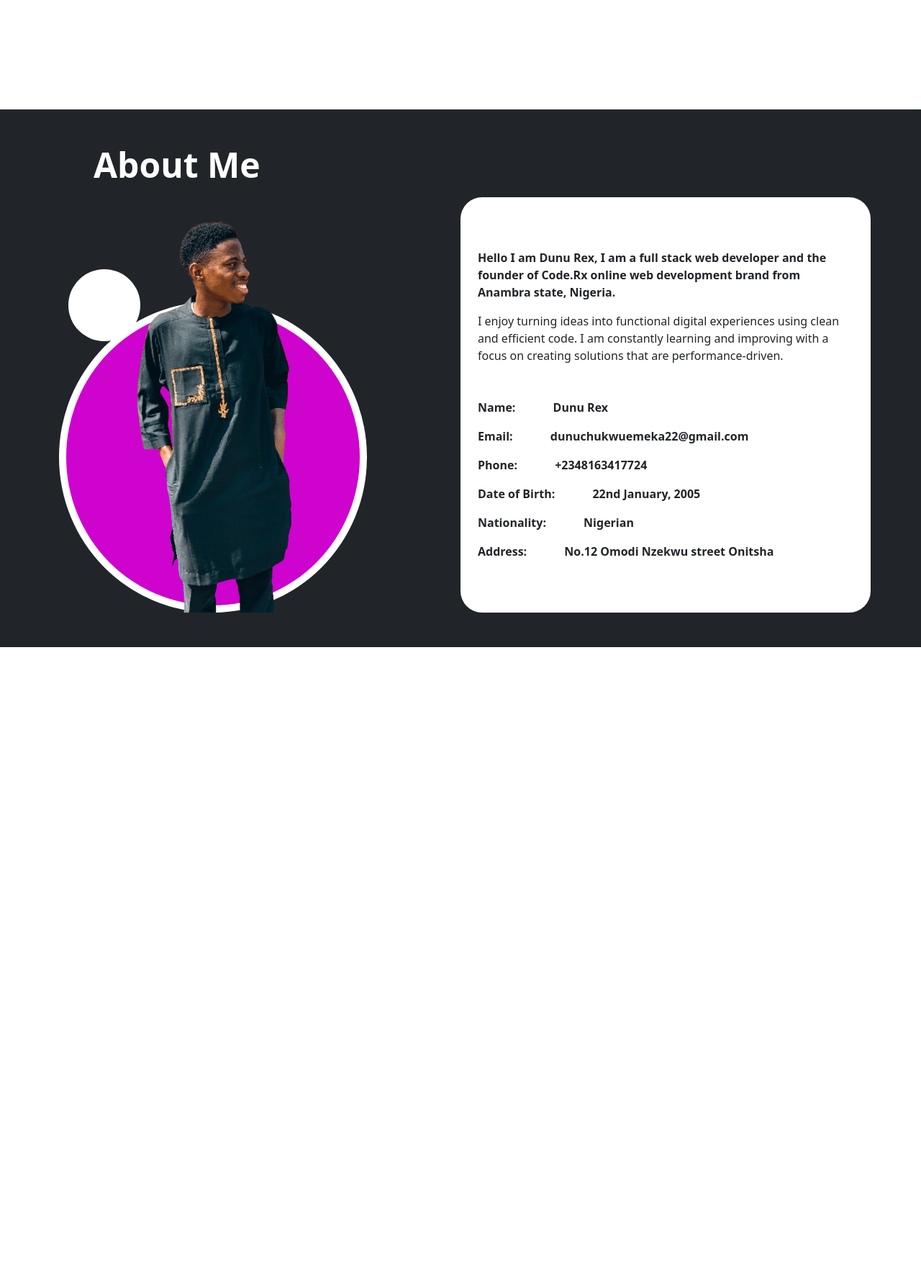
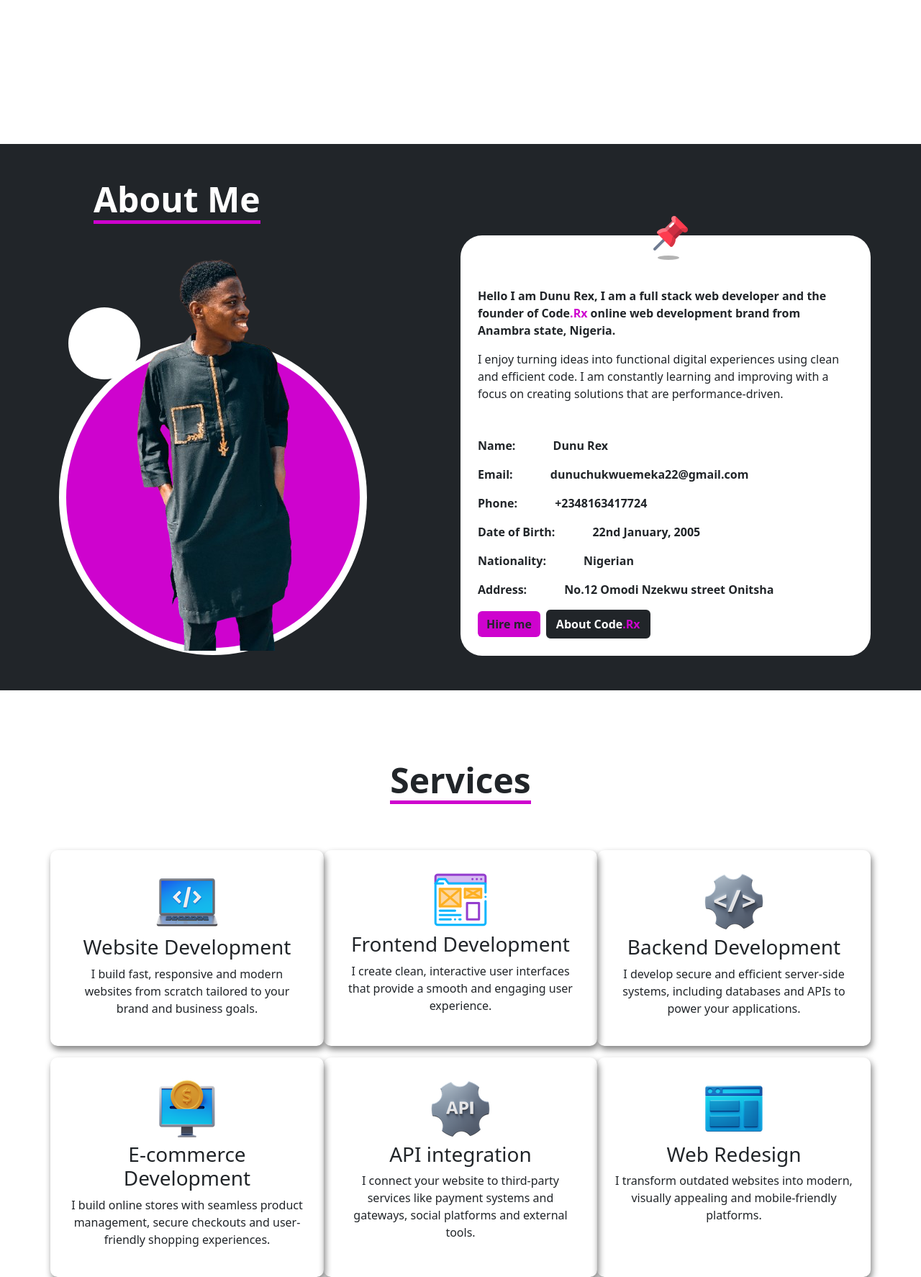
Before and after one commit to LilRex22/Django-Portfolio-website, a Django app: page / in a window 1280 px wide. Shown: the part 706-2480 px from the top of the page at 72% size. Before the commit the page ends 1605 px from the top, so only its background shows below. Run offline with Django 5.2, Linux system fonts and the light colour scheme.

Commit message:
added the services section and some other stuff

```diff
--- a/templates/home.html
+++ b/templates/home.html
@@ -3,7 +3,8 @@
 
 
 {% block content %}
-<header class="" style="height: 100vh;">
+<!-- hero section -->
+<header class="mb-5" style="height: fit-content;">
     <div class="container min-vh-100 d-flex align-items-center">
 
         <div class="row gap-1 w-100 h-100 d-flex align-items-center justify-content-center mt-4 mt-lg-0">
@@ -23,12 +24,17 @@
                 <img class='img-fluid' src="{% static 'assets/me.png' %}" alt='profile_pic'>
 
                 <div class="container bg-white h-25 w-25 position-absolute" style="border-radius: 50%;"></div>
-                <div class="container bg-dark h-25 w-25 position-absolute" style="border-radius: 50%; left: 2px; border: 4px solid white;"></div>
+                <div class="container bg-dark h-25 w-25 position-absolute" style="border-radius: 50%; left: 2px; border: 4px solid white;">
+                    <img src="{% static 'assets/bot.png' %}" alt="bot" class="mt-lg-2 ms-lg-2 mt-1 ms-1">
+                </div>
             </div>
         </div>
     </div>
 </header>
 
+
+
+<!-- about me section -->
 <section class="bg-dark py-5">
     <!-- <div class="container-fluid bg-dark mt-4 p-3 d-flex justify-content-center" style="height: 14.5vh; gap: 8px;">
         <img src="{% static 'assets/js.png' %}" alt="js icon" class="img-fluid">
@@ -40,7 +46,7 @@
         <img src="{% static 'assets/react.svg' %}" alt="react icon" class="img-fluid">
     </div> -->
     <div class="container">
-        <h2 class="fw-bold text-start ms-5 mb-3 display-5 text-white">About Me</h2>
+        <h2 class="fw-bold text-start ms-5 mb-3 display-5 text-white" style="border-bottom: 5px solid rgb(206, 3, 206); width: fit-content;">About Me</h2>
 
         <div class="row justify-content-center">
 
@@ -50,9 +56,10 @@
                 <div class="container position-absolute bg-white" style="border-radius: 50%; top: 100px; left: 25px; height: 100px; width: 100px;"></div>
             </div>
 
-            <div class="col-lg-6 p-4 bg-white" style="border-radius: 30px;">
+            <div class="col-lg-6 p-4 bg-white position-relative" style="border-radius: 30px;">
+                <img src="{% static 'assets/pin.png' %}" alt="pin" class="position-absolute" style="top: -30px; left: 45%;">
                 <p class="text-dark fw-bold mt-5">Hello I am Dunu Rex, I am a full stack web developer and the founder
-                    of Code.Rx online web development brand from Anambra state, Nigeria.
+                    of Code<span style="color: rgb(206, 3, 206);">.Rx</span> online web development brand from Anambra state, Nigeria.
                 </p>
                 <p class="text-dark mb-5">
                     I enjoy turning ideas into
@@ -66,10 +73,76 @@
                 <p class="fw-bold text-dark">Date of Birth: <span class="ms-5">22nd January, 2005</span></p>
                 <p class="fw-bold text-dark">Nationality: <span class="ms-5">Nigerian</span></p>
                 <p class="fw-bold text-dark">Address: <span class="ms-5">No.12 Omodi Nzekwu street Onitsha</span></p>
+                <div class="container ps-0 d-flex align-items-center gap-2">
+                    <a href="" class="btn btn-outline-dark fw-bold" style="background-color:  rgb(206, 3, 206); border: none;">Hire me</a>
+                    <a class='btn btn-dark fw-bold border-2' href="">About Code<span style="color: rgb(206, 3, 206);">.Rx</span></a>
+                </div>
             </div>
 
         </div>
     </div>
 </section>
 
+
+<!-- services section -->
+<section class="mt-5">
+    <div class="container d-flex flex-column align-items-center">
+        <h2 class="text-center fw-bold display-5 my-5" style="border-bottom: 5px solid rgb(206, 3, 206); width: fit-content;">Services</h2>
+
+        <!-- services grid system -->
+        <div class="row justify-content-center">
+            <div class="col-4 text-center gap-3 p-4 mt-3" style="box-shadow: 2px 5px 10px grey; border-radius: 10px;">
+                <img src="{% static 'assets/web_dev.png' %}" alt="web">
+                <h3>Website Development</h3>
+                <p>I build fast, responsive and modern websites from scratch tailored to your brand
+                    and business goals.
+                </p>
+            </div>
+
+            <div class="col-4 text-center gap-3 p-4 mt-3" style="box-shadow: 2px 5px 10px grey; border-radius: 10px;">
+                <img src="{% static 'assets/frontend.png' %}" alt="frontend">
+                <h3>Frontend Development</h3>
+                <p>
+                    I create clean, interactive user interfaces that provide a smooth and engaging user
+                    experience.
+                </p>
+            </div>
+
+            <div class="col-4 text-center gap-3 p-4 mt-3" style="box-shadow: 2px 5px 10px grey; border-radius: 10px;">
+                <img src="{% static 'assets/backend_dev.png' %}" alt="backend">
+                <h3>Backend Development</h3>
+                <p>
+                    I develop secure and efficient server-side systems, including databases and APIs to
+                    power your applications.
+                </p>
+            </div>
+
+            <div class="col-4 text-center gap-3 p-4 mt-3" style="box-shadow: 2px 5px 10px grey; border-radius: 10px;">
+                <img src="{% static 'assets/ecommerce.png' %}" alt="ecommerce">
+                <h3>E-commerce Development</h3>
+                <p>
+                    I build online stores with seamless product management, secure checkouts and user-friendly
+                    shopping experiences.
+                </p>
+            </div>
+
+            <div class="col-4 text-center gap-3 p-4 mt-3" style="box-shadow: 2px 5px 10px grey; border-radius: 10px;">
+                <img src="{% static 'assets/api.png' %}" alt="Api">
+                <h3>API integration</h3>
+                <p>
+                    I connect your website to third-party services like payment systems and gateways, social
+                    platforms and external tools.
+                </p>
+            </div>
+
+            <div class="col-4 text-center gap-3 p-4 mt-3" style="box-shadow: 2px 5px 10px grey; border-radius: 10px;">
+
+                <img src="{% static 'assets/web.png' %}" alt="web"><h3>Web Redesign</h3>
+                <p>
+                    I transform outdated websites into modern, visually appealing and mobile-friendly platforms.
+                </p>
+            </div>
+        </div>
+    </div>
+</section>
 {% endblock %}
```
Also changed, not shown: static/assets/api.png (added), static/assets/backend_dev.png (added), static/assets/bot.png (added), static/assets/ecommerce.png (added), static/assets/frontend.png (added), static/assets/pin.png (added), static/assets/web.png (added), static/assets/web_dev.png (added).
